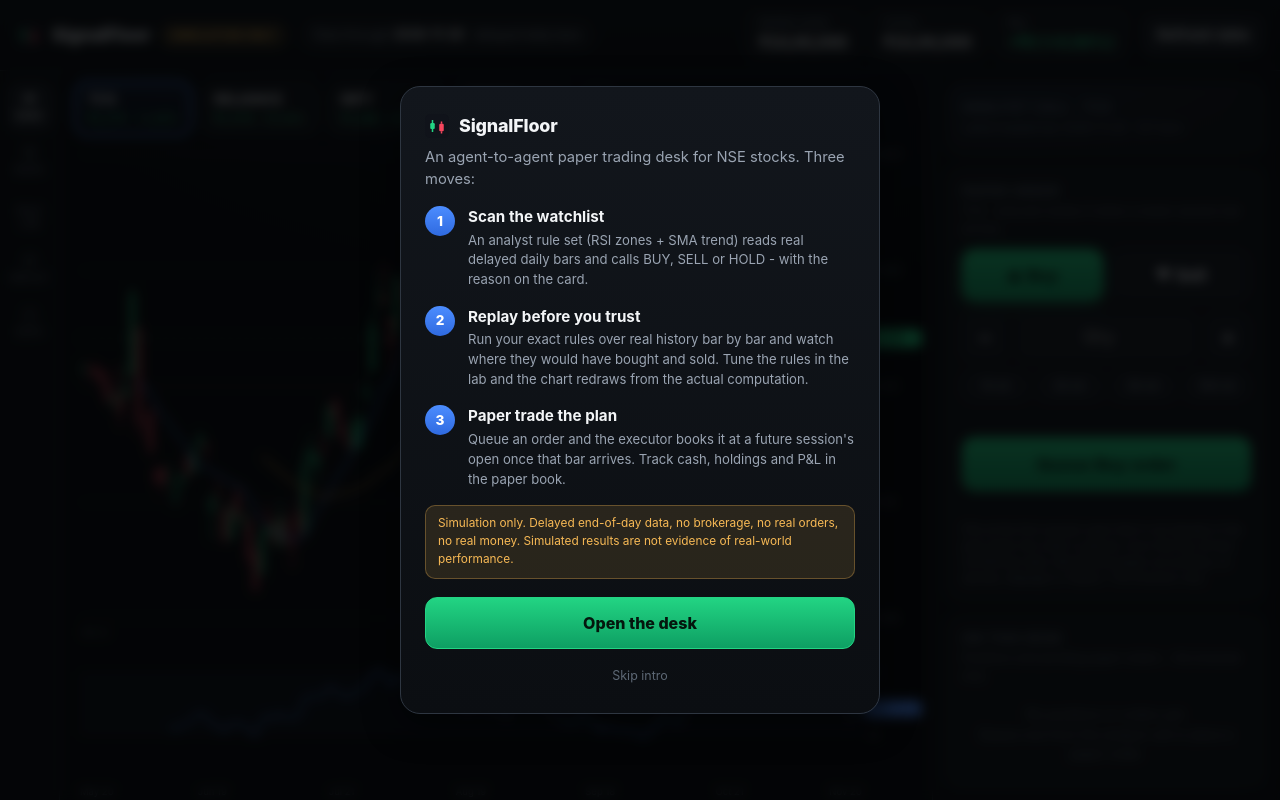
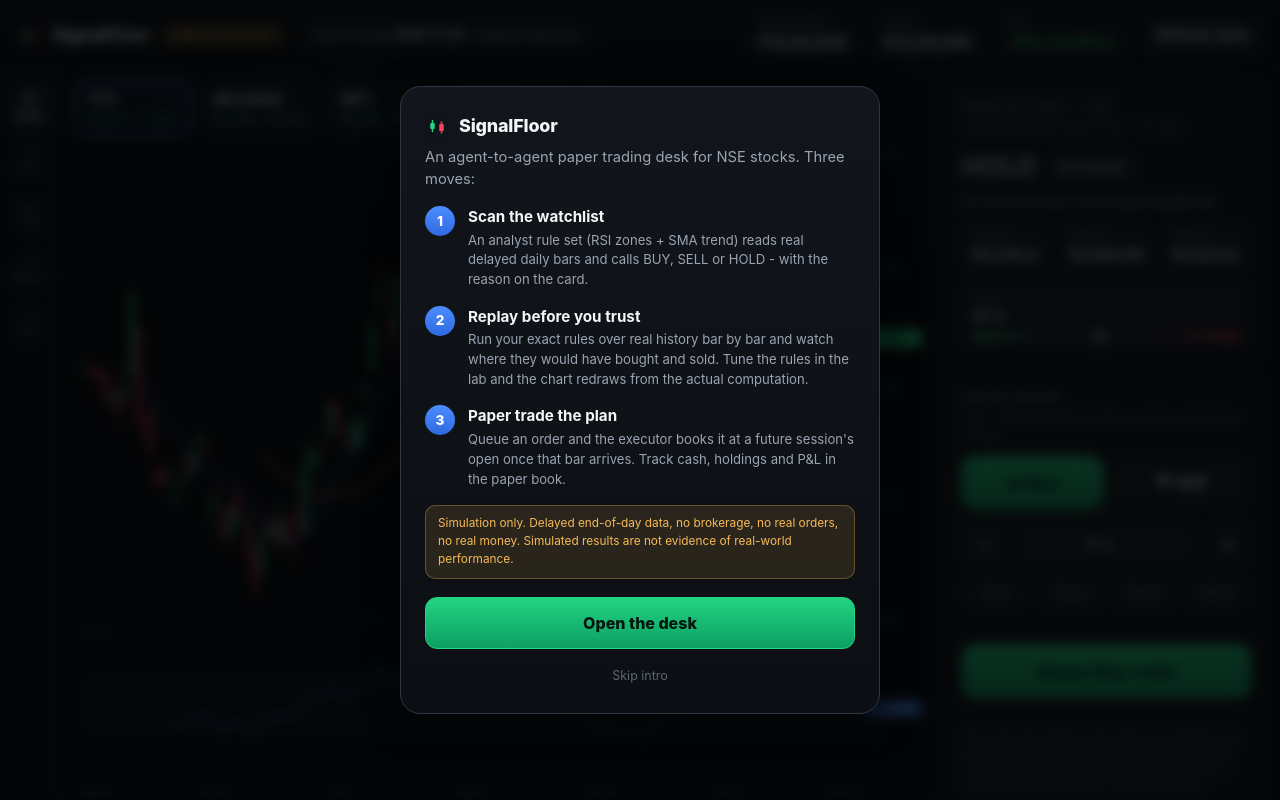
Before and after one commit to MrNagabhushana-0-dev/signalfloor, a plain HTML site: page docs/index.html in a window 1280 px wide. Drawn offline with Linux system fonts and the light colour scheme.

Commit message:
Keep side cards full height (designer fix: disable flex shrink in side panel)

```diff
--- a/docs/index.html
+++ b/docs/index.html
@@ -93,6 +93,7 @@ button:disabled{opacity:.45;cursor:default}
 
 /* ---------- side panel ---------- */
 #side{display:flex;flex-direction:column;gap:12px;padding:12px 14px;border-left:1px solid var(--line);background:var(--bg2);overflow-y:auto;min-height:0}
+#side>.card{flex:none}
 .card{background:var(--panel);border:1px solid var(--line);border-radius:var(--radius);padding:14px}
 .card h3{margin:0 0 2px;font-size:.8rem;letter-spacing:.07em;text-transform:uppercase;color:var(--faint);font-weight:750}
 .card .sub{font-size:.74rem;color:var(--faint);margin-bottom:10px}
```
